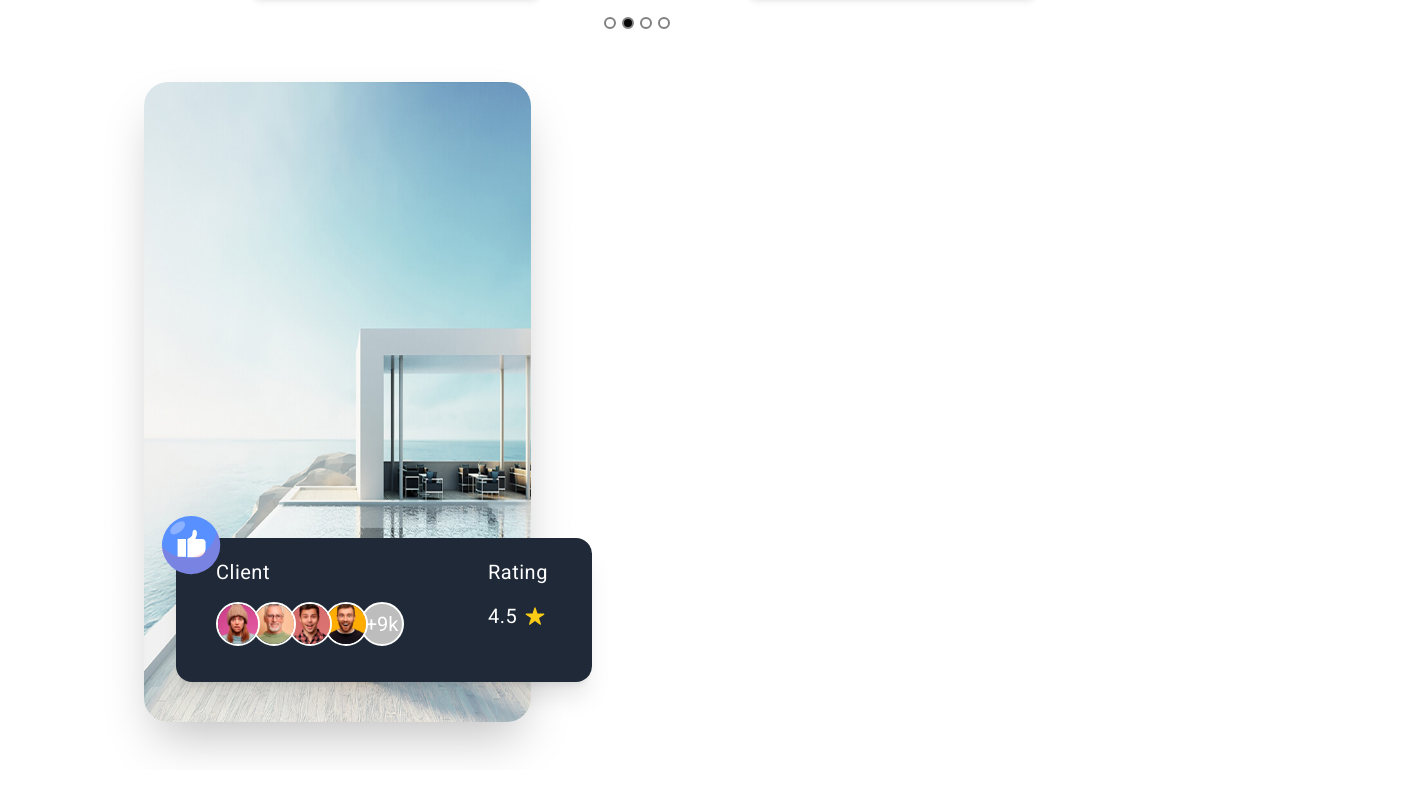
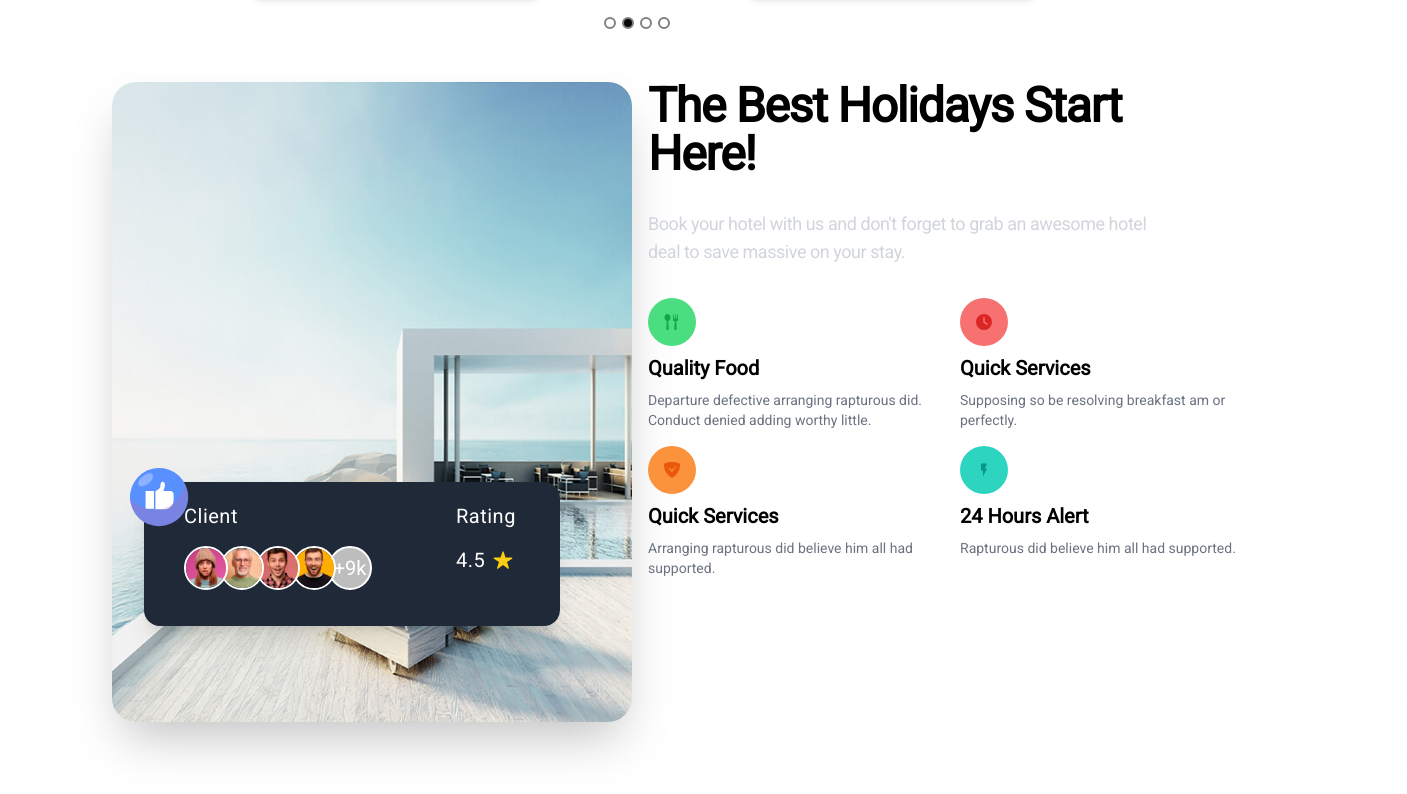
Before and after one commit to lyhao223/my-app, a Next.js app: page / in a window 1280 px wide. Shown: the part 1118-1912 px from the top of the page, 1407 px wide, since content can reach past the window. Before the commit the page ends 1888 px from the top, so only its background shows below. Built offline with nearby package versions, Linux system fonts and the light colour scheme.

Commit message:
responsive bestholiday services

```diff
--- a/app/Components/UI/BestHolidaysStart/BestHolidaysStart.tsx
+++ b/app/Components/UI/BestHolidaysStart/BestHolidaysStart.tsx
@@ -9,18 +9,24 @@ import a3 from "@/assets/avatar/a3.jpg";
 import a4 from "@/assets/avatar/a4.jpg";
 import like from "@/assets/article/like.svg";
 import { IoStar } from "react-icons/io5";
+import { ImSpoonKnife } from "react-icons/im";
+import { FaClock } from "react-icons/fa6";
+import { SiAdguard } from "react-icons/si";
+import { IoMdFlash } from "react-icons/io";
+import ServicesHoliday from "@/app/utils/Reuseable/ServicesHoliday";
 const BestHolidaysStart = () => {
   return (
-    <div className="relative z-10 grid grid-cols-5 grid-flow-row gap-4">
-      <div className="col-span-2">
+    <div className="relative z-10 grid 2xl:grid-cols-4 xl:grid-cols-4 lg:grid-cols-4 grid-rows-2 grid-flow-row gap-4 md:gap-y-16 ls:gap-y-10 ms:gap-y-8 gap-y-0">
+      {/* Image */}
+      <div className="2xl:col-span-2 xl:col-span-2 lg:col-span-2 col-row-1">
         <Image
           src={holiday}
           alt="holiday"
-          className="w-[35rem] h-[40rem] rounded-3xl shadow-2xl"
+          className="2xl:w-[35rem] xl:w-[35rem] lg:w-[35rem] md:w-full ls:w-full h-[40rem] rounded-3xl shadow-2xl"
         />
-        <div className="absolute z-20 bottom-10 left-8 ">
-          <div className="relative bg-gray-800 h-36 w-[26rem] rounded-2xl shadow-xl px-10 py-5">
-            <div className="grid grid-cols-2 gap-x-52">
+        <div className="absolute z-20 2xl:bottom-10 2xl:left-8 xl:bottom-10 xl:left-8 lg:bottom-10 lg:left-8 md:top-[25rem] md:left-16 ls:top-[28rem] ls:left-7 ms:top-[26rem] ms:left-3 xs:top-[26rem] xs:left-0 ">
+          <div className="relative bg-gray-800 2xl:h-36 2xl:w-[26rem] xl:h-36 xl:w-[26rem] lg:h-36 lg:w-[26rem] md:h-36 md:w-[26rem] ls:h-30 ls:w-80 ms:h-30 ms:w-[20rem] xs:w-[18.88rem] rounded-2xl shadow-xl px-10 py-5">
+            <div className="grid grid-cols-2 2xl:gap-x-52 xl:gap-x-52 lg:gap-x-52 md:gap-x-52 ls:gap-x-44 ms:gap-x-44 xs:gap-x-44">
               <div className="cols-span-1 flex flex-col items-start justify-start space-y-4">
                 <h1 className="text-xl text-white font-medium tracking-wide antialiased">
                   Client
@@ -52,8 +58,55 @@ const BestHolidaysStart = () => {
             </div>
           </div>
         </div>
-        <div className="absolute z-20 bottom-36 left-4 ">
+        <div className="absolute z-20 2xl:bottom-36 2xl:left-4 xl:bottom-36 xl:left-4 lg:bottom-36 lg:left-4 md:top-96 md:left-10 ls:top-[26rem] ls:left-4 ms:top-96 ms:left-0 xs:top-96 xs:-left-1 ">
           <Image src={like} alt="like" className="w-16 h-16" />
+        </div>
+      </div>
+
+      {/* Content */}
+      <div className="2xl:col-span-2 xl:col-span-2 lg:col-span-2 col-row-1">
+        <div className="flex flex-col items-start justify-start space-y-20 md:space-y-8 ls:space-y-7 ms:space-y-5 xs:space-y-5">
+          <span className="text-5xl font-semibold tracking-tight antialiased">
+            The Best Holidays Start Here!
+          </span>
+          <span className="text-lg font-light tracking-tight antialiased text-gray-300 text-wrap">
+            Book your hotel with us and don't forget to grab an awesome hotel
+            deal to save massive on your stay.
+          </span>
+          <div className="flex 2xl:flex-row xl:flex-row lg:flex-row md:flex-row ls:flex-row ms:flex-col xs:flex-col items-start justify-start 2xl:space-x-6 2xl:space-y-0 xl:space-x-6 xl:space-y-0 lg:space-x-6 lg:space-y-0 md:space-x-6 md:space-y-0 ls:space-x-6 ls:space-y-0 space-x-0 ms:space-y-2 xs:space-y-4 ">
+            <div className="flex flex-col items-start justify-start space-y-4">
+              <ServicesHoliday
+                icon={<ImSpoonKnife className="text-green-600 w-4 h-4" />}
+                colorRoundedFull="bg-green-400"
+                content="Quality Food"
+                title="Quality Food"
+                description="Departure defective arranging rapturous did. Conduct denied adding worthy little."
+              />
+              <ServicesHoliday
+                icon={<SiAdguard className="text-orange-600 w-4 h-4" />}
+                colorRoundedFull="bg-orange-400"
+                content="Quick Services"
+                title="Quick Services"
+                description="Arranging rapturous did believe him all had supported."
+              />
+            </div>
+            <div className="flex flex-col items-start justify-start space-y-4">
+              <ServicesHoliday
+                icon={<FaClock className="text-red-600 w-4 h-4" />}
+                colorRoundedFull="bg-red-400"
+                content="Quick Services"
+                title="Quick Services"
+                description="Supposing so be resolving breakfast am or perfectly."
+              />
+              <ServicesHoliday
+                icon={<IoMdFlash className="text-teal-600 w-4 h-4" />}
+                colorRoundedFull="bg-teal-400"
+                content="24 Hours Alert"
+                title="24 Hours Alert"
+                description="Rapturous did believe him all had supported."
+              />
+            </div>
+          </div>
         </div>
       </div>
     </div>
--- a/app/Components/UI/ContentHeader/ArticleHeader.tsx
+++ b/app/Components/UI/ContentHeader/ArticleHeader.tsx
@@ -9,7 +9,7 @@ import lgimage from "@/assets/article/lgimage.jpg";
 //icons
 import { MdHeadsetMic } from "react-icons/md";
 import FormSearchHotel from "./FormSearchHotel";
-import { store } from "@/app/utils/redux/store";
+import { store } from "@/app/services/redux/store";
 import { Provider } from "react-redux";
 
 const ArticleHeader = () => {
--- a/app/layout.tsx
+++ b/app/layout.tsx
@@ -21,7 +21,7 @@ export default function RootLayout({
   return (
     <html lang="en">
       <body className={inter.className}>
-        <main className="flex flex-col items-start justify-start 2xl:min-h-full xl:min-h-full lg:min-h-full md:min-h-full min-h-8 2xl:min-w-full xl:min-w-full lg:min-w-full md:min-w-full min-w-52 2xl:px-60 xl:px-20 lg:px-11 md:px-10 2xl:py-11 xl:py-11 lg:py-8 md:py-2  border-b-2 ms:px-3 ls:px-10 py-2  xs:px-1 rounded-b-3xl">
+        <main className="flex flex-col items-start justify-start 2xl:min-h-full xl:min-h-full lg:min-h-full md:min-h-full min-h-8 2xl:min-w-full xl:min-w-full lg:min-w-full md:min-w-full min-w-52 2xl:px-[36rem] xl:px-28 lg:px-11 md:px-10 2xl:py-11 xl:py-11 lg:py-8 md:py-2  border-b-2 ms:px-3 ls:px-10 py-2  xs:px-1 rounded-b-3xl">
           <Header />
         </main>
         {children}
--- a/app/page.tsx
+++ b/app/page.tsx
@@ -9,14 +9,14 @@ import BestHolidaysStart from "./Components/UI/BestHolidaysStart/BestHolidaysSta
 export default function Home() {
   return (
     <>
-      <div className="flex flex-row items-center justify-center 2xl:px-36 xl:px-36 lg:px-12 md:px-11 ls:px-3 ms:px-2 xs:px-1 2xl:py-12 xl:py-12 lg:py-12 md:py-0 ls:py-0">
+      <div className="flex flex-row items-center justify-center 2xl:px-[36rem]  xl:px-36 lg:px-12 md:px-11 ls:px-3 ms:px-2 xs:px-1 2xl:py-12 xl:py-12 lg:py-12 md:py-0 ls:py-0">
         <ArticleHeader />
       </div>
-      <div className="2xl:px-36 xl:px-36 lg:px-12 md:px-11 ls:px-3 ms:px-2 xs:px-1 my-12 2xl:mt-0 xl:mt-0 lg:mt-0 md:mt-24 ls:mt-44 ms:mt-36 xs:mt-40">
+      <div className="2xl:px-[36rem] xl:px-36 lg:px-12 md:px-11 ls:px-3 ms:px-2 xs:px-1 my-12 2xl:mt-0 xl:mt-0 lg:mt-0 md:mt-24 ls:mt-44 ms:mt-36 xs:mt-40">
         <TourVoucher />
         {/* <CardVoucher /> */}
       </div>
-      <div className="2xl:px-36 xl:px-36 lg:px-12 md:px-11 ls:px-3 ms:px-2 xs:px-1 my-12 2xl:mt-0 xl:mt-0 lg:mt-0 md:mt-24 ls:mt-44 ms:mt-36 xs:mt-40">
+      <div className="2xl:px-[36rem] xl:px-28 lg:px-4 md:px-11 ls:px-3 ms:px-2 xs:px-1 my-12 2xl:mt-0 xl:mt-0 lg:mt-0 md:mt-24 ls:mt-44 ms:mt-36 xs:mt-40">
         <BestHolidaysStart />
         {/* <CardVoucher /> */}
       </div>
--- /dev/null
+++ b/app/utils/DataHolidays/dataHolidays.ts
@@ -0,0 +1,32 @@
+import { ImSpoonKnife } from "react-icons/im";
+import { FaClock } from "react-icons/fa6";
+import { SiAdguard } from "react-icons/si";
+import { IoMdFlash } from "react-icons/io";
+
+export const  DATA_HOLIDAYS = [
+    {
+        id: 1,
+        title: 'Quality Food',
+        description: 'Departure defective arranging rapturous did. Conduct denied adding worthy little.',
+        icon: ImSpoonKnife
+    },
+    {
+        id: 2,
+        title: 'Quick Services',
+        description: 'Supposing so be resolving breakfast am or perfectly.',
+        icon: FaClock
+    },
+    {
+        id: 3,
+        title: 'High Security',
+        description: 'Arranging rapturous did believe him all had supported.',
+        icon: SiAdguard
+
+    },
+    {
+        id: 4,
+        title: '24 Hours Alert',
+        description: 'Rapturous did believe him all had supported.',
+        icon: IoMdFlash
+    },
+]
--- /dev/null
+++ b/app/utils/Reuseable/ServicesHoliday.tsx
@@ -0,0 +1,34 @@
+import React from "react";
+
+interface Props {
+  icon: any;
+  colorRoundedFull: string;
+  content: string;
+  description?: string;
+  title?: string;
+}
+const ServicesHoliday = ({
+  icon,
+  colorRoundedFull,
+  content,
+  description,
+  title,
+}: Props) => {
+  return (
+    <div
+      className="flex flex-col items-start justify-start space-y-4"
+      content={content}>
+      <div className="flex flex-col items-start justify-start space-y-2 2xl:w-72 xl:w-72 lg:w-60 md:w-72">
+        <div className={`${colorRoundedFull} rounded-full py-4 px-4`}>
+          {icon}
+        </div>
+        <p className="text-xl font-bold antialiased">{title}</p>
+        <span className="text-sm font-normal antialiased text-gray-500 text-wrap">
+          {description}
+        </span>
+      </div>
+    </div>
+  );
+};
+
+export default ServicesHoliday;
```
Also changed, not shown: app/Components/UI/ContentHeader/FormSearchHotel.tsx (+5 -2 lines), app/services/redux/hooks/hooks.ts (renamed from app/utils/redux/hooks/hooks.ts), app/services/redux/slice/searchHotelSlice.ts (renamed from app/utils/redux/slice/searchHotelSlice.ts), app/services/redux/store.ts (renamed from app/utils/redux/store.ts).
